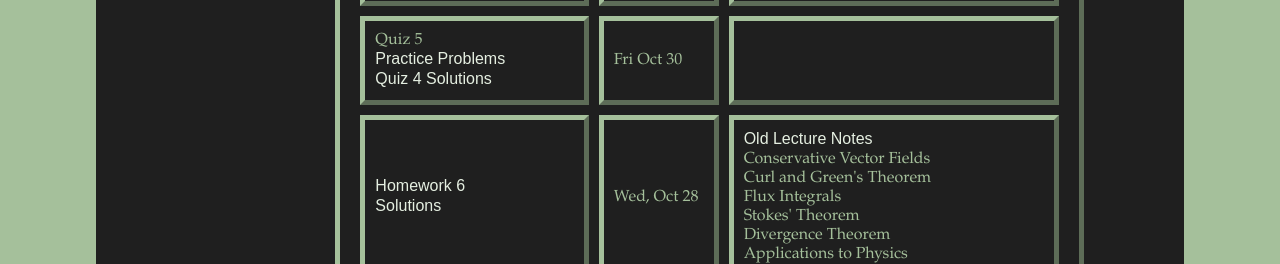
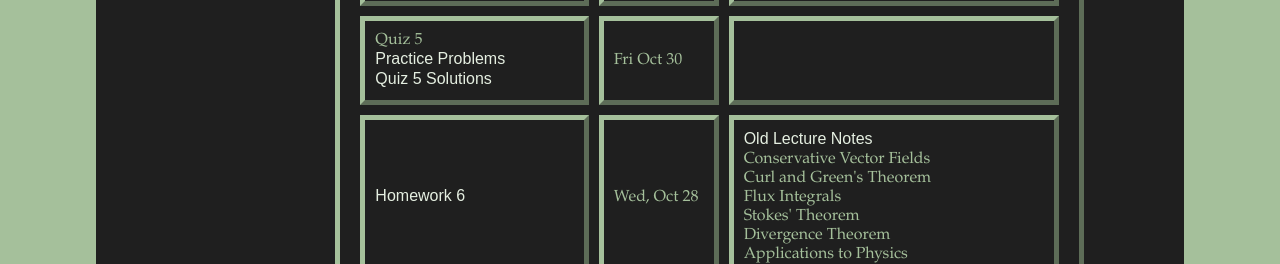
Before and after one commit to drewarmstrong-math/drewarmstrong-math.github.io, a plain HTML site: page 310fa26.html in a window 1280 px wide. Shown: the part 1708-1972 px from the top of the page. Drawn offline with Linux system fonts and the light colour scheme.

Commit message:
Update 310fa26.html

```diff
--- a/310fa26.html
+++ b/310fa26.html
@@ -163,14 +163,14 @@ Conservation of Energy
 <tr>
 <td>Quiz 5<br>
 <a href="310fa26/310fa26quiz5practice.pdf" target="_blank" rel="noopener">Practice Problems</a><br>
-<a href="310fa26/310fa26quiz5sol.pdf" target="_blank" rel="noopener">Quiz 4 Solutions</a><br>
+<a href="310fa26/310fa26quiz5sol.pdf" target="_blank" rel="noopener">Quiz 5 Solutions</a><br>
 <td>Fri Oct 30
 <td>
 </tr>
 
 <tr>
 <td><a href="310fa26/310fa26hw6.pdf" target="_blank" rel="noopener">Homework 6</a><br>
-<a href="310fa26/310fa26hw6sol.pdf" target="_blank" rel="noopener">Solutions</a><br>
+<!-- <a href="310fa26/310fa26hw6sol.pdf" target="_blank" rel="noopener">Solutions</a><br> -->
 <td width="120">
 Wed, Oct 28
 </td>
```
